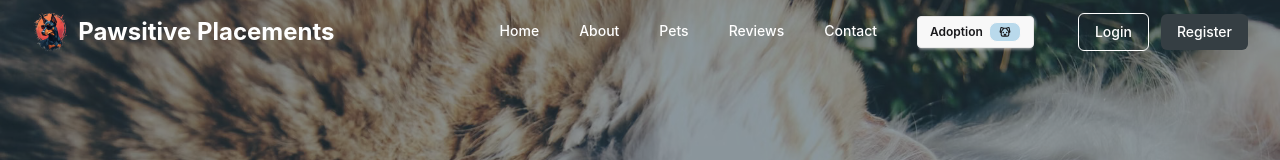
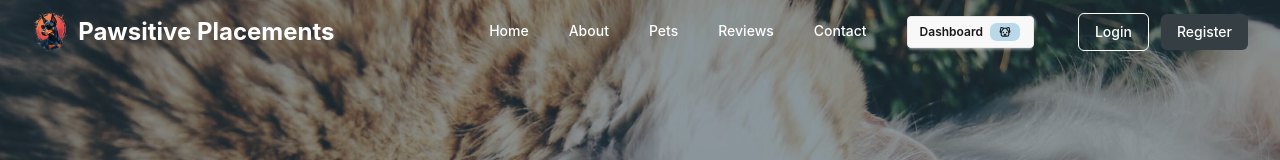
Before and after one commit to mirzawajihali/Pawsitive-Placements, a React (Vite) app in the folder pawsitive-placements-client/: page /pets in a window 1280 px wide. Shown: the top 160 px of the page. Built offline with nearby package versions, Linux system fonts and the light colour scheme; no server answers.

Commit message:
some work done in dashboard

```diff
--- a/pawsitive-placements-client/src/Dashboard/Dashboard.jsx
+++ b/pawsitive-placements-client/src/Dashboard/Dashboard.jsx
@@ -1,6 +1,7 @@
 import { useState, useEffect, useContext } from 'react';
 import { Outlet, Link, useNavigate } from 'react-router-dom';
 import { motion } from 'framer-motion';
+
 import {
   FaHome, FaBars, FaTimes, FaArrowLeft, FaPaw,
   FaFileAlt, FaUsers, FaCog, FaSignOutAlt
--- a/pawsitive-placements-client/src/Layout/Navbar.jsx
+++ b/pawsitive-placements-client/src/Layout/Navbar.jsx
@@ -68,11 +68,11 @@ const Navbar = () => {
               }`}>
                 Contact
               </Link>
-              <Link to="/myAdoption" className={`px-3 py-2 rounded-md text-sm font-medium ${
+              <Link to="/dashboard" className={`px-3 py-2 rounded-md text-sm font-medium ${
                 isScrolled ? 'text-[#041E2B] hover:text-[#B9D9EB]' : 'text-white hover:text-[#B9D9EB]'
               }`}>
                 <button className="btn btn-sm">
-  Adoption <div className="badge badge-sm bg-[#B9D9EB] "><PiDogBold /></div>
+  Dashboard <div className="badge badge-sm bg-[#B9D9EB] "><PiDogBold /></div>
 </button>
               </Link>
             </div>
```
Also changed, not shown: pawsitive-placements-client/src/Router/Router.jsx (+5 -5 lines).
